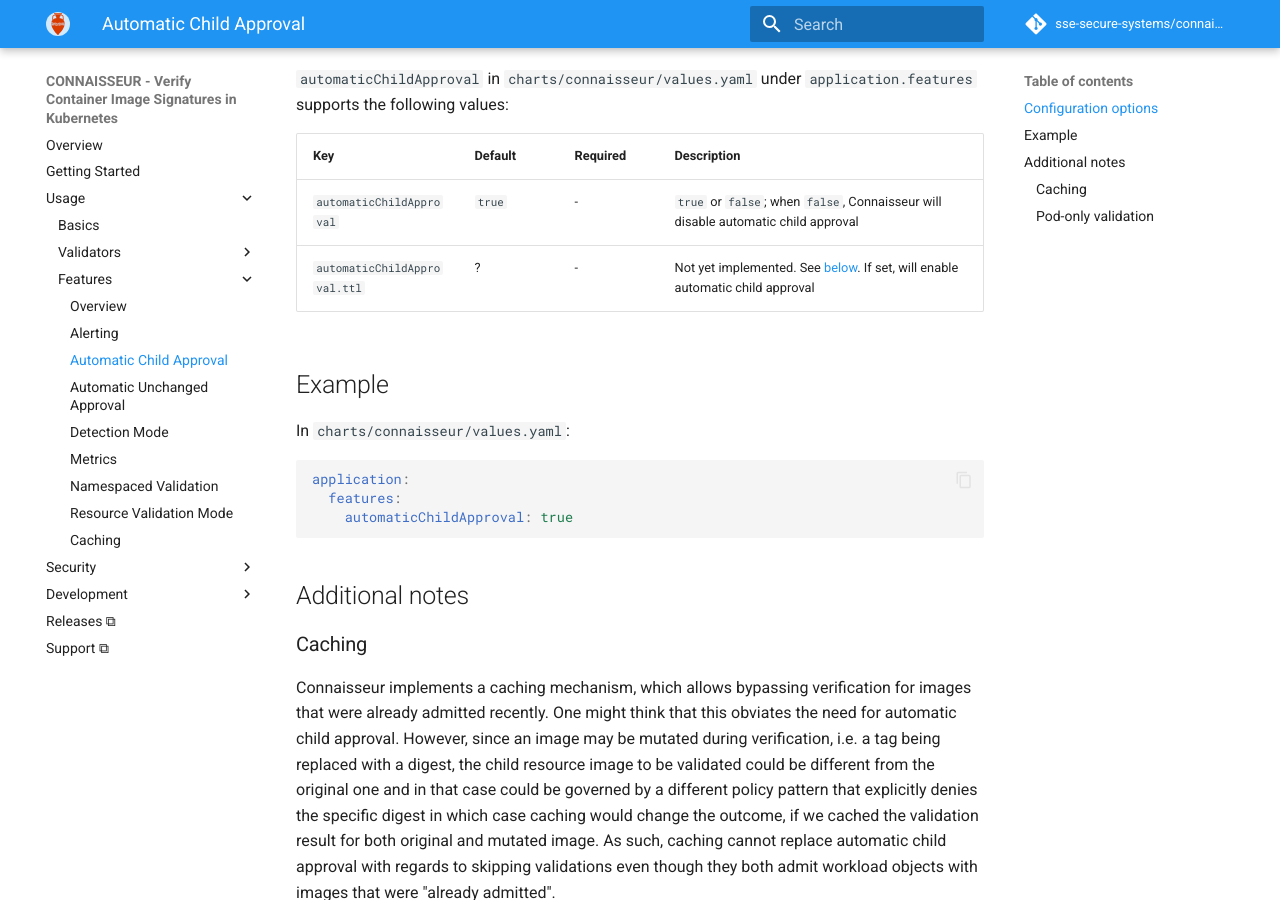
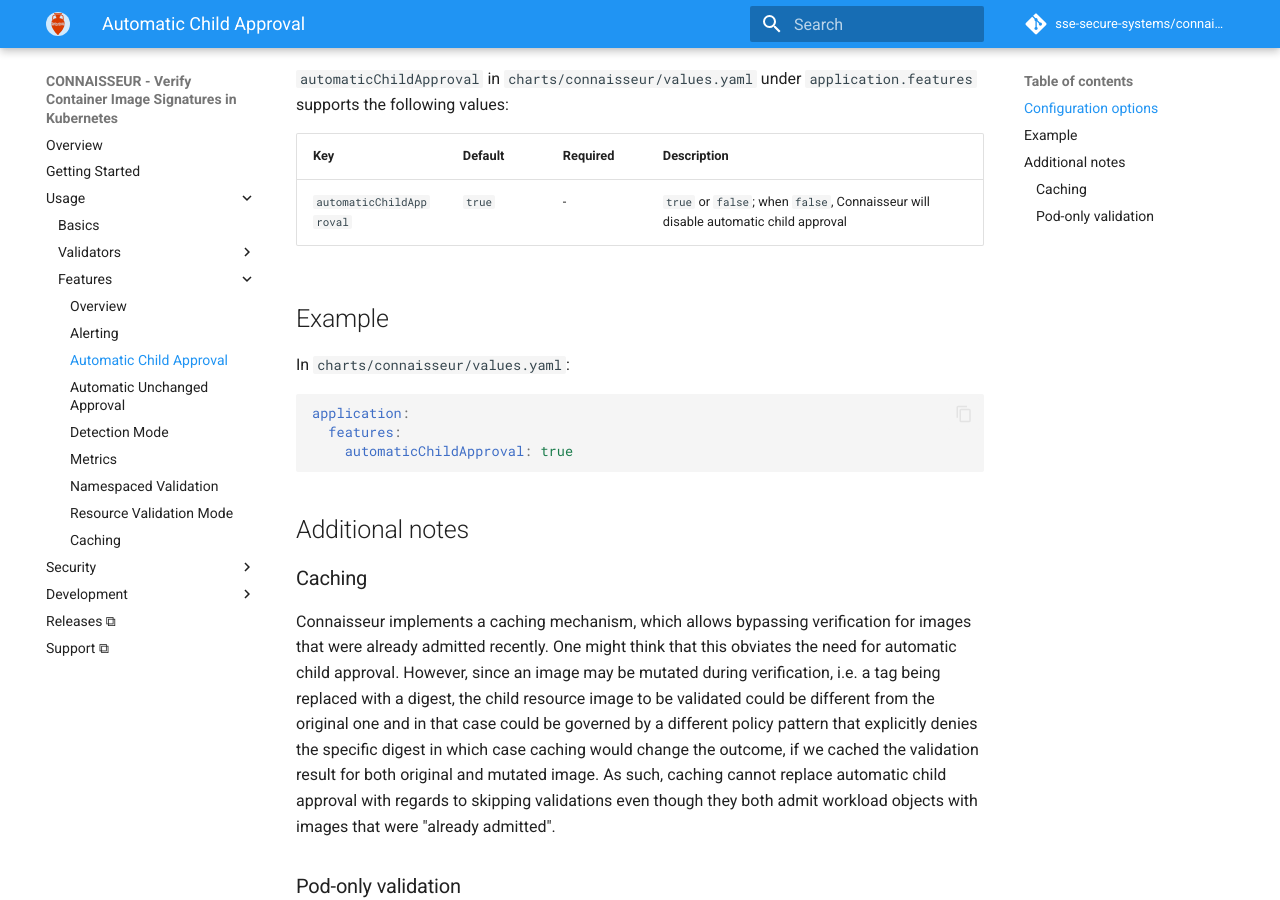
Before and after one commit to sse-secure-systems/connaisseur, an MkDocs documentation site: the page built from docs/features/automatic_child_approval.md, in a window 1280 px wide and 900 px high, scrolled down 1062 px. Built offline with MkDocs 1.6.1 and Material for MkDocs 9.7.7, drawn with Linux system fonts in a browser that asks for light colours; comment, search, counter and statistics services are not loaded; the version menu is left out.

Commit message:
docs: Remove reference to config that is not implemented

```diff
--- a/docs/features/automatic_child_approval.md
+++ b/docs/features/automatic_child_approval.md
@@ -28,7 +28,6 @@
 | Key | Default | Required | Description |
 | - | - | - | - |
 | `automaticChildApproval` | `true` | - | `true` or `false`; when `false`, Connaisseur will disable automatic child approval |
-| `automaticChildApproval.ttl` | ? | - | Not yet implemented. See [below](#caching-ttl). If set, will enable automatic child approval |
 
 ## Example
 
```
